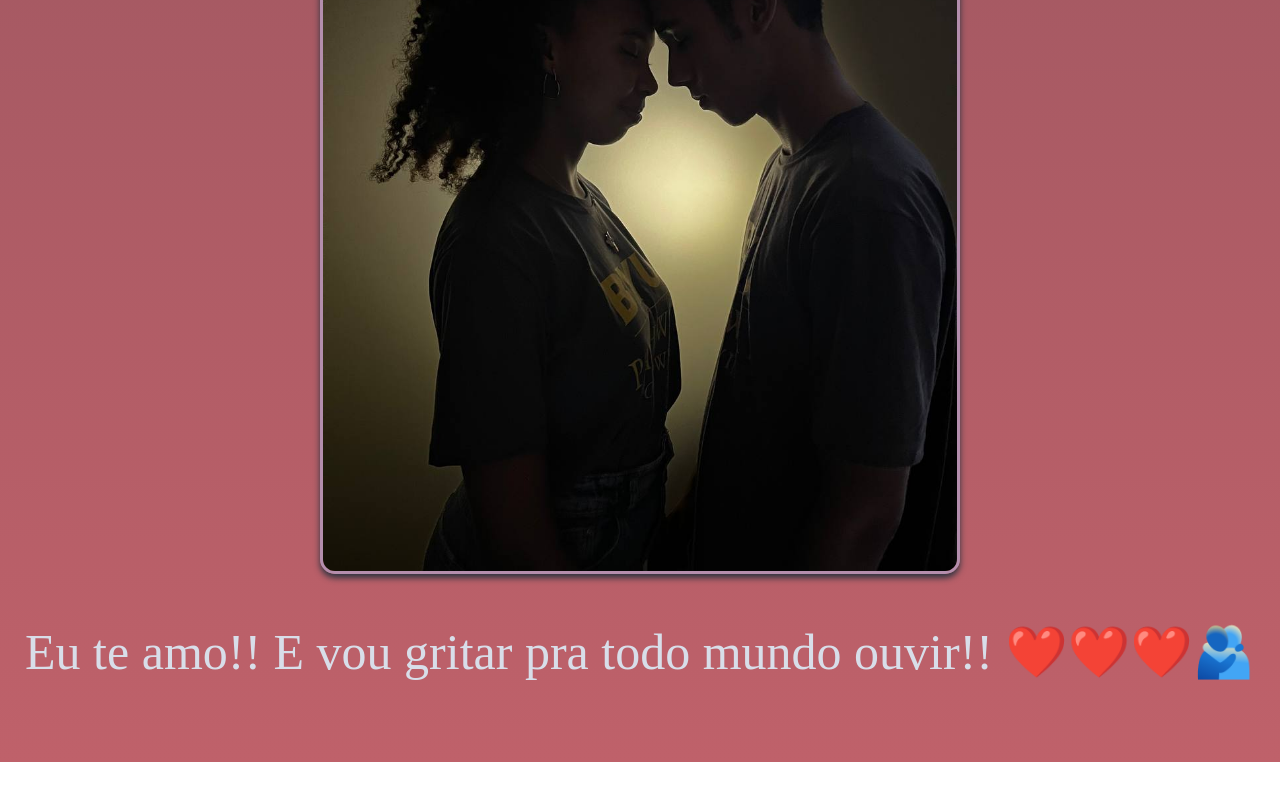
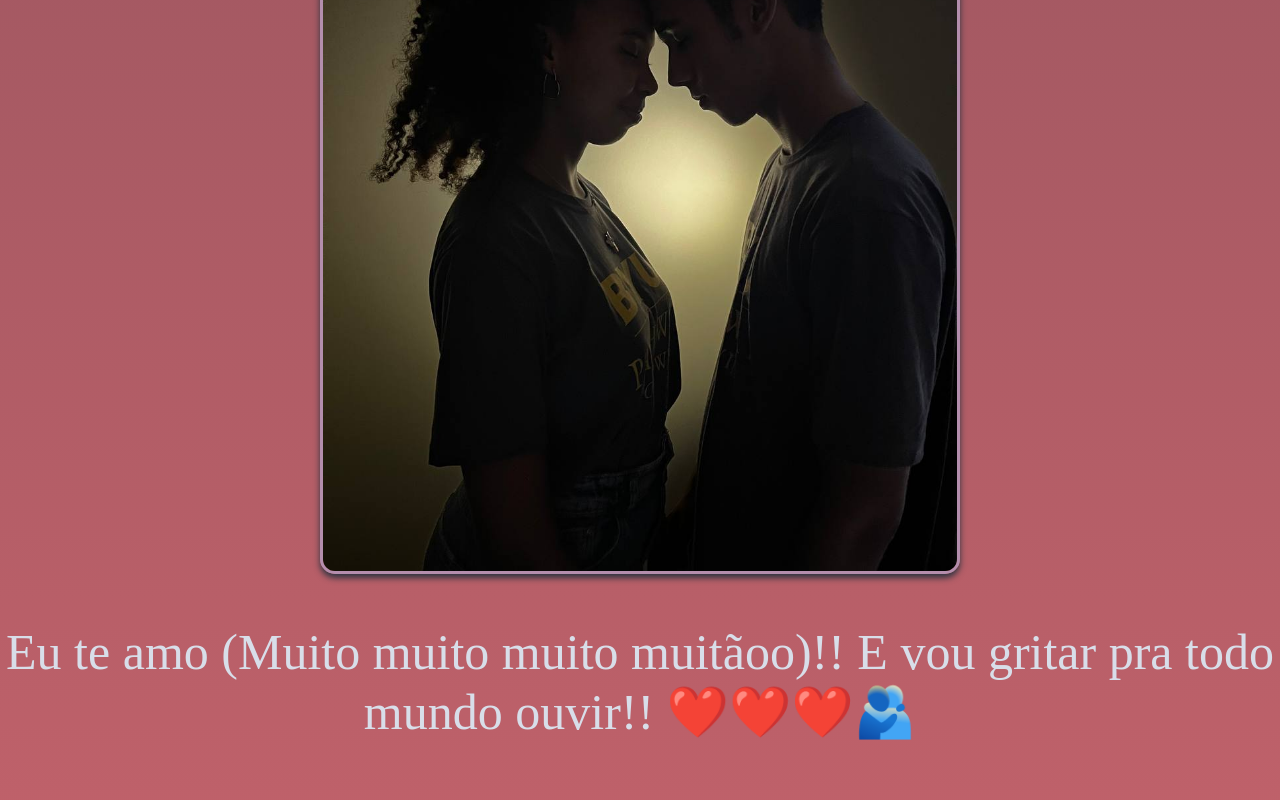
Before and after one commit to pedroportales/to-lovi-di-mai-laifi, a React (Vite) app: page / in a window 1280 px wide. Shown: the part 3851-4651 px from the top of the page. Before the commit the page ends 4613 px from the top, so only its background shows below. Built offline with nearby package versions, Linux system fonts and the light colour scheme; a web font is replaced by a local one.

Commit message:
Update index.jsx

```diff
--- a/src/pages/Home/index.jsx
+++ b/src/pages/Home/index.jsx
@@ -83,7 +83,7 @@ function Home() {
                 <p>Também estou esperançoso de lhe carregar em meus braços, você com um belo vestido branco (que vai ficar ainda mais belo em você), e tendo juntos esse momento tão feliz e especial que nos é ordenado pelo Pai! Muito obrigado por ter ✨guardado✨ meu coração contigo, meu amor!! Pode ficar com ele (sem prazo de devolução 😝). Que venham muitos anos mais, e uma eternidade!! ❤️✨</p>
                 <img src="/to-lovi-di-mai-laifi/photo_2024-10-02_19-40-21.jpg" alt="" className="img-out" />
                 <br /><br /><br />
-                <h1>Eu te amo!! E vou gritar pra todo mundo ouvir!! ❤️❤️❤️🫂</h1>
+                <h1>Eu te amo (Muito muito muito muitãoo)!! E vou gritar pra todo mundo ouvir!! ❤️❤️❤️🫂</h1>
                 <br /><br /><br />
             </main>
         </>
```
